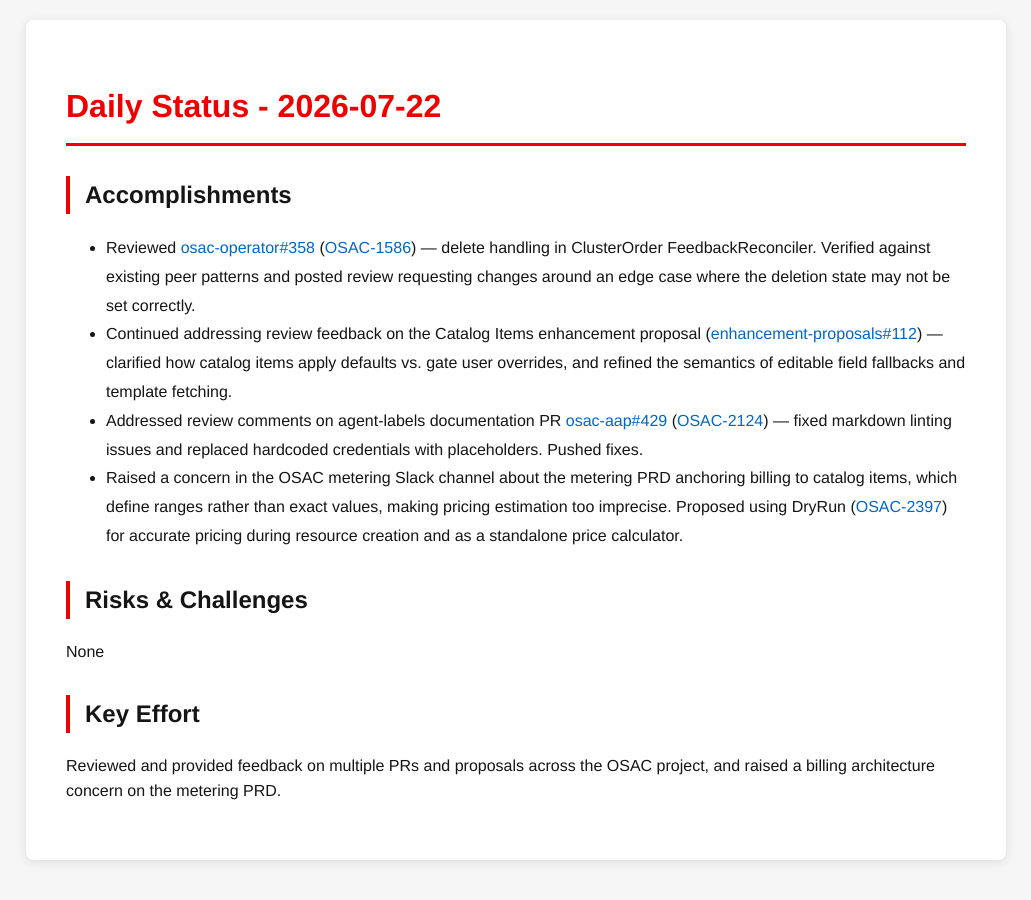
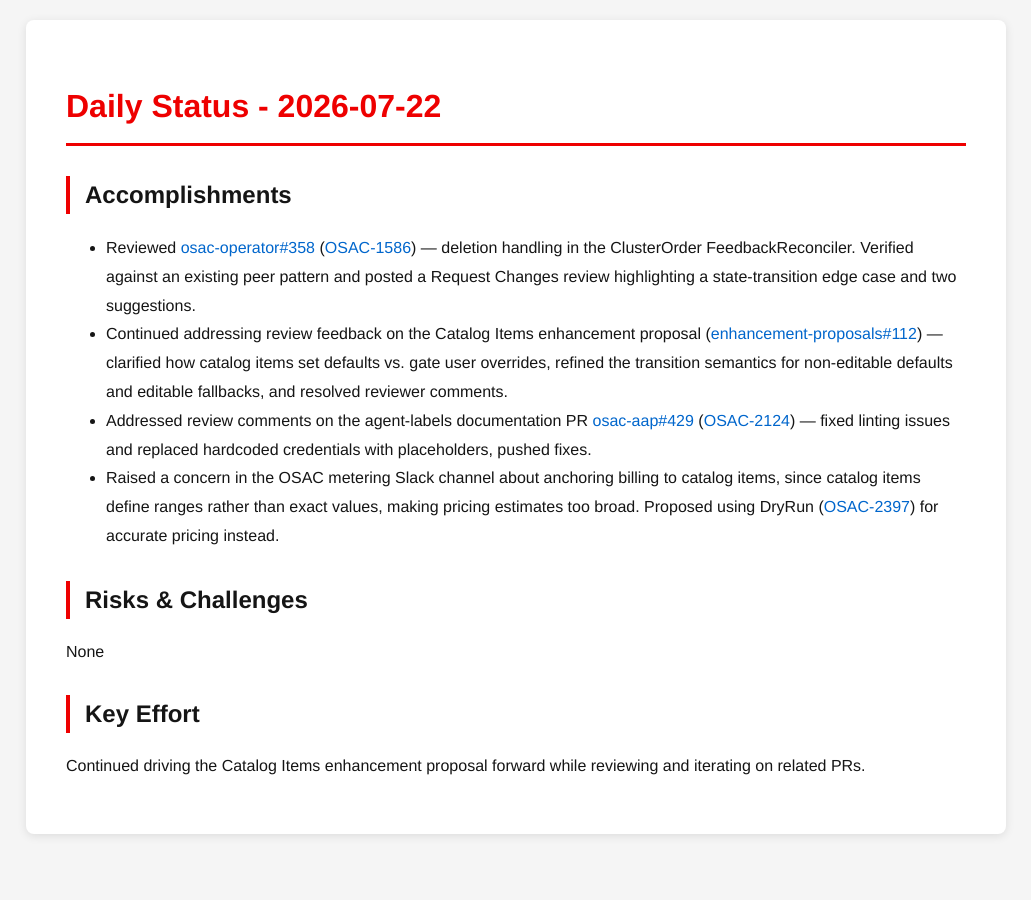
Before and after one commit to tzvatot/daily-status, a Jekyll site: the page built from 2026-07-22.md, in a window 1280 px wide. Shown: the whole page, without its empty margins (124-1155 px from the left). Built offline with Jekyll 4.4.1, drawn with Linux system fonts in a browser that asks for light colours.

Commit message:
Daily status update - 2026-07-22

```diff
--- a/2026-07-22.md
+++ b/2026-07-22.md
@@ -7,13 +7,13 @@ date: 2026-07-22
 # Daily Status - 2026-07-22
 
 ## Accomplishments
-- Reviewed [osac-operator#358](https://github.com/osac-project/osac-operator/pull/358) ([OSAC-1586](https://redhat.atlassian.net/browse/OSAC-1586)) — delete handling in ClusterOrder FeedbackReconciler. Verified against existing peer patterns and posted review requesting changes around an edge case where the deletion state may not be set correctly.
-- Continued addressing review feedback on the Catalog Items enhancement proposal ([enhancement-proposals#112](https://github.com/osac-project/enhancement-proposals/pull/112)) — clarified how catalog items apply defaults vs. gate user overrides, and refined the semantics of editable field fallbacks and template fetching.
-- Addressed review comments on agent-labels documentation PR [osac-aap#429](https://github.com/osac-project/osac-aap/pull/429) ([OSAC-2124](https://redhat.atlassian.net/browse/OSAC-2124)) — fixed markdown linting issues and replaced hardcoded credentials with placeholders. Pushed fixes.
-- Raised a concern in the OSAC metering Slack channel about the metering PRD anchoring billing to catalog items, which define ranges rather than exact values, making pricing estimation too imprecise. Proposed using DryRun ([OSAC-2397](https://redhat.atlassian.net/browse/OSAC-2397)) for accurate pricing during resource creation and as a standalone price calculator.
+- Reviewed [osac-operator#358](https://github.com/osac-project/osac-operator/pull/358) ([OSAC-1586](https://redhat.atlassian.net/browse/OSAC-1586)) — deletion handling in the ClusterOrder FeedbackReconciler. Verified against an existing peer pattern and posted a Request Changes review highlighting a state-transition edge case and two suggestions.
+- Continued addressing review feedback on the Catalog Items enhancement proposal ([enhancement-proposals#112](https://github.com/osac-project/enhancement-proposals/pull/112)) — clarified how catalog items set defaults vs. gate user overrides, refined the transition semantics for non-editable defaults and editable fallbacks, and resolved reviewer comments.
+- Addressed review comments on the agent-labels documentation PR [osac-aap#429](https://github.com/osac-project/osac-aap/pull/429) ([OSAC-2124](https://redhat.atlassian.net/browse/OSAC-2124)) — fixed linting issues and replaced hardcoded credentials with placeholders, pushed fixes.
+- Raised a concern in the OSAC metering Slack channel about anchoring billing to catalog items, since catalog items define ranges rather than exact values, making pricing estimates too broad. Proposed using DryRun ([OSAC-2397](https://redhat.atlassian.net/browse/OSAC-2397)) for accurate pricing instead.
 
 ## Risks & Challenges
 None
 
 ## Key Effort
-Reviewed and provided feedback on multiple PRs and proposals across the OSAC project, and raised a billing architecture concern on the metering PRD.
+Continued driving the Catalog Items enhancement proposal forward while reviewing and iterating on related PRs.
```
